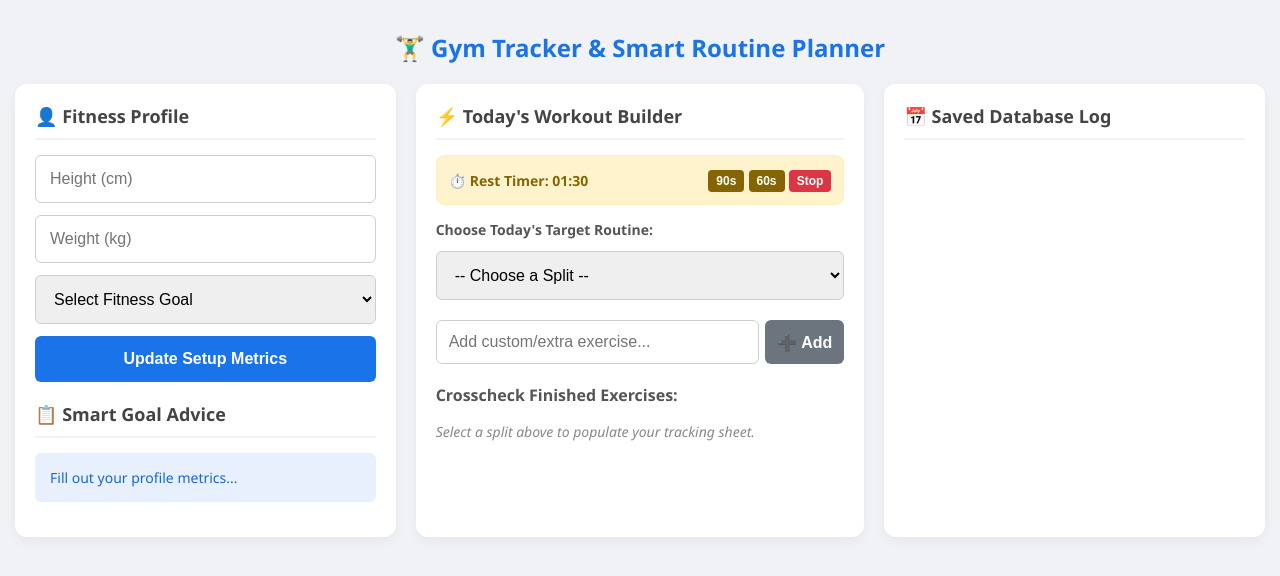
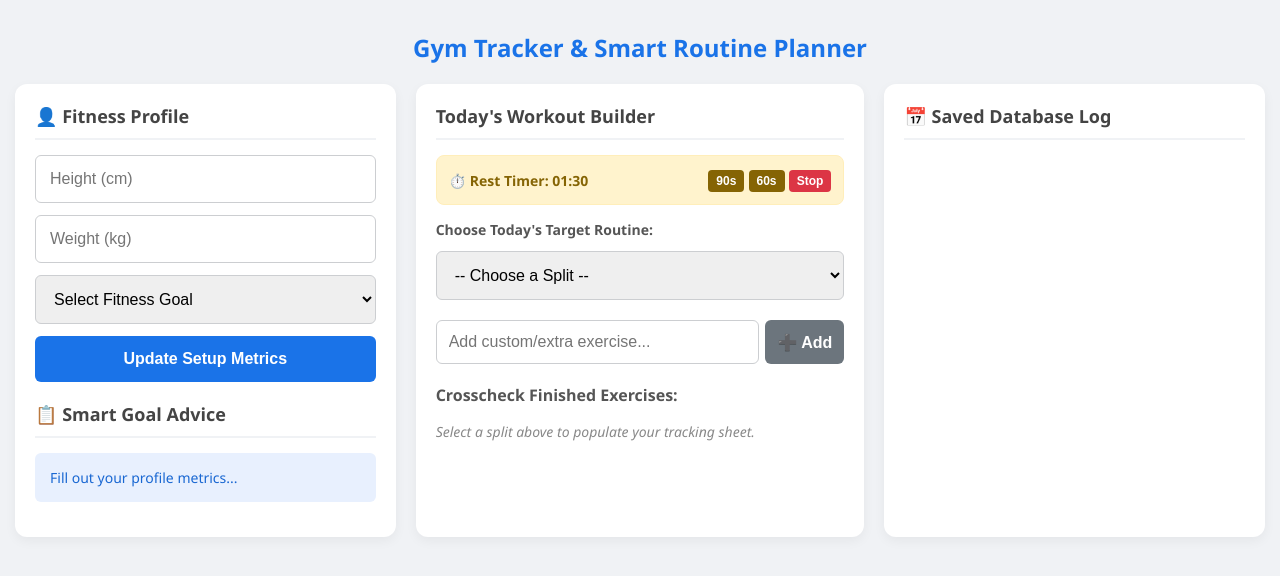
Before and after one commit to Sundreesoro/gym-tracker-system, a plain HTML site: page frontend/index.html in a window 1280 px wide. Drawn offline with Linux system fonts and the light colour scheme; no server answers.

Commit message:
index.html

```diff
--- a/frontend/index.html
+++ b/frontend/index.html
@@ -26,8 +26,6 @@
             margin-top: 0;
             font-size: 18px;
         }
-
-        /* Dashboard Container: Side-by-side on desktop */
         .dashboard {
             display: flex;
             gap: 20px;
@@ -35,8 +33,6 @@
             margin: auto;
             flex-direction: row;
         }
-
-        /* Individual Cards */
         .card {
             flex: 1;
             background: white;
@@ -45,8 +41,6 @@
             box-shadow: 0 4px 12px rgba(0,0,0,0.05);
             margin-bottom: 15px;
         }
-
-        /* Forms & Inputs optimized for phone and desktop tap targets */
         form, .input-group {
             display: flex;
             flex-direction: column;
@@ -102,8 +96,6 @@
             margin-bottom: 15px;
             font-size: 14px;
         }
-
-        /* Checklist Elements */
         ul { list-style: none; padding: 0; margin: 0; }
         .exercise-item {
             background: #f8f9fa;
@@ -126,8 +118,6 @@
             color: #888;
             font-style: italic;
         }
-
-        /* Saved Database Log Display Cards */
         .log-card {
             background: #fff;
             border: 1px solid #e0e0e0;
@@ -162,8 +152,6 @@
             border-radius: 4px;
             cursor: pointer;
         }
-
-        /* Custom Exercise Inline Row Form Layout */
         .inline-form {
             display: flex;
             gap: 6px;
@@ -178,8 +166,6 @@
             background-color: #6c757d;
             white-space: nowrap;
         }
-
-        /* 📱 RESPONSIVE MAGIC: MEDIA QUERY FOR MOBILE PHONES */
         @media (max-width: 900px) {
             body { padding: 10px; }
             h1 { font-size: 20px; margin-bottom: 15px; }
@@ -191,7 +177,7 @@
 </head>
 <body>
 
-    <h1>🏋️‍♂️ Gym Tracker & Smart Routine Planner</h1>
+    <h1>Gym Tracker & Smart Routine Planner</h1>
 
     <div class="dashboard">
         <div class="card">
@@ -213,7 +199,7 @@
         </div>
 
         <div class="card" style="flex: 1.2;">
-            <h2>⚡ Today's Workout Builder</h2>
+            <h2>Today's Workout Builder</h2>
 
             <div style="background: #fff3cd; border: 1px solid #ffeeba; padding: 12px; border-radius: 8px; margin-bottom: 15px; display: flex; align-items: center; justify-content: space-between; color: #856404;">
                 <span style="font-weight: bold; font-size: 14px;">⏱️ Rest Timer: <span id="timerDisplay">01:30</span></span>
```
